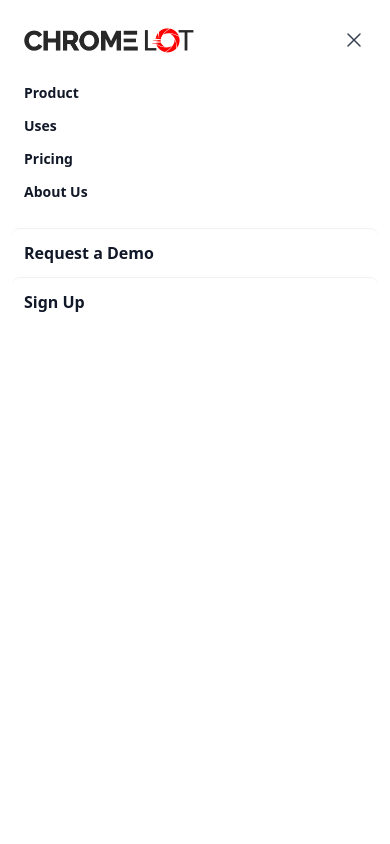
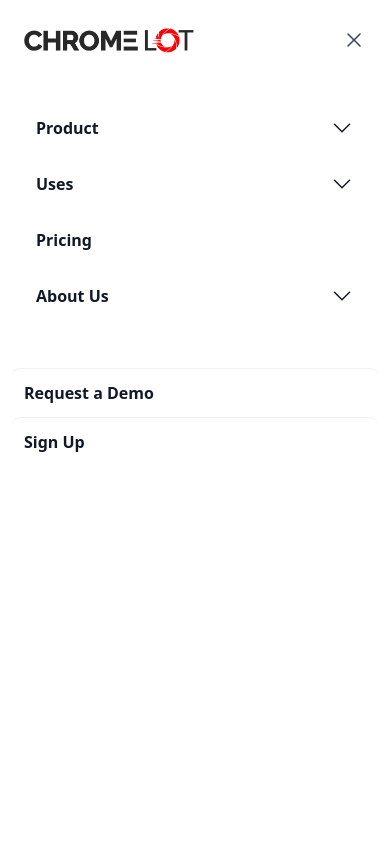
Before and after one commit to torchcommercialmedia/marketingsite, a Next.js app: page / in a window 390 px wide. Both pictures are taken after a click on the button "Open main menu". Shown: the top 844 px of the page. Built offline with nearby package versions, Linux system fonts and the light colour scheme.

Commit message:
fix navbar mobile

```diff
--- a/components/Navbar.tsx
+++ b/components/Navbar.tsx
@@ -4,16 +4,189 @@ import React, { useMemo, useState } from "react";
 import { usePathname } from "next/navigation";
 import { Dialog } from "@headlessui/react";
 import Image from "next/image";
-import { HiBars3, HiXMark } from "react-icons/hi2";
+import {
+  HiBars3,
+  HiXMark,
+  HiChevronDown,
+  HiOutlineBuildingOffice2,
+  HiOutlineBuildingOffice,
+} from "react-icons/hi2";
+import { AiOutlinePaperClip } from "react-icons/ai";
 import Navigation from "./Navigation";
 import Link from "next/link";
+import { GiAutoRepair, GiCarWheel, GiGraduateCap } from "react-icons/gi";
+import {
+  MdOutlineInventory,
+  MdOutlinePayments,
+  MdOutlineReviews,
+  MdWrongLocation,
+} from "react-icons/md";
+import { BsArrowLeftRight, BsTools, BsFillCameraFill } from "react-icons/bs";
+import { RiStoreFill, RiToolsFill } from "react-icons/ri";
+import { IoCarSportSharp } from "react-icons/io5";
+import { VscWand } from "react-icons/vsc";
+import { IoMdInformationCircleOutline } from "react-icons/io";
+import { TbHelp } from "react-icons/tb";
+import { FaBlog } from "react-icons/fa";
 
 interface NavbarProps {}
 
 const Navbar: React.FC<NavbarProps> = ({}) => {
+  const [selectedMenu, setSelectedMenu] = useState<string>(null || "");
   const [mobileMenuOpen, setMobileMenuOpen] = useState(false);
   const pathname = usePathname();
 
+  const menuItems = [
+    {
+      label: "Product",
+      active: pathname === "/search",
+      href: "/product",
+      subMenuItems: [
+        {
+          icon: AiOutlinePaperClip,
+          size: 18,
+          label: "Repair Orders",
+          href: "#",
+        },
+        { icon: GiAutoRepair, size: 18, label: "2 Way SMS", href: "#" },
+        {
+          icon: MdWrongLocation,
+          size: 18,
+          label: "Mobile Dispatch",
+          href: "#",
+        },
+        {
+          icon: BsArrowLeftRight,
+          size: 18,
+          label: "Vendor/Dealer Integration",
+          href: "#",
+        },
+        {
+          icon: BsTools,
+          size: 18,
+          label: "Reconditioning Management",
+          href: "#",
+        },
+        {
+          icon: MdOutlinePayments,
+          size: 18,
+          label: "Invoice & Payments",
+          href: "#",
+        },
+        {
+          icon: RiStoreFill,
+          size: 18,
+          label: "Merchandising Tools",
+          href: "#",
+        },
+        {
+          icon: MdOutlineInventory,
+          size: 18,
+          label: "Inventory Management",
+          href: "#",
+        },
+        { icon: BsTools, size: 18, label: "Parts Procurement", href: "#" },
+        {
+          icon: MdOutlinePayments,
+          size: 18,
+          label: "Dashboard & Reporting",
+          href: "#",
+        },
+      ],
+    },
+    {
+      label: "Uses",
+      active: pathname === "/search",
+      href: "/uses",
+      subMenuItems: [
+        {
+          icon: IoCarSportSharp,
+          size: 18,
+          label: "Classic & Exotic Dealers",
+          href: "#",
+        },
+        {
+          icon: RiToolsFill,
+          size: 18,
+          label: "Mobile Repair Shops",
+          href: "#",
+        },
+        {
+          icon: VscWand,
+          size: 18,
+          label: "Wrap Shop",
+          href: "#",
+        },
+        {
+          icon: BsFillCameraFill,
+          size: 18,
+          label: "Auto Photography",
+          href: "#",
+        },
+        {
+          icon: IoMdInformationCircleOutline,
+          size: 18,
+          label: "Mobile Detail",
+          href: "#",
+        },
+        {
+          icon: GiCarWheel,
+          size: 18,
+          label: "Wheel Refinishing",
+          href: "#",
+        },
+      ],
+    },
+    {
+      label: "Pricing",
+      active: pathname === "/search",
+      href: "/pricing",
+      subMenuItems: [],
+    },
+    {
+      label: "About Us",
+      active: pathname === "/search",
+      href: "/aboutus",
+      subMenuItems: [
+        {
+          icon: GiGraduateCap,
+          size: 18,
+          label: "Careers",
+          href: "#",
+        },
+        {
+          icon: HiOutlineBuildingOffice2,
+          size: 18,
+          label: "Agency Services",
+          href: "#",
+        },
+        {
+          icon: TbHelp,
+          size: 18,
+          label: "Help Center",
+          href: "#",
+        },
+        {
+          icon: MdOutlineReviews,
+          size: 18,
+          label: "Customer Reviews",
+          href: "#",
+        },
+        {
+          icon: HiOutlineBuildingOffice,
+          size: 18,
+          label: "About the Company",
+          href: "#",
+        },
+        {
+          icon: FaBlog,
+          size: 18,
+          label: "Blog",
+          href: "#",
+        },
+      ],
+    },
+  ];
   const routes = useMemo(
     () => [
       {
@@ -120,15 +293,55 @@ const Navbar: React.FC<NavbarProps> = ({}) => {
           </div>
           <div className="mt-6 flow-root">
             <div className="-my-6 divide-y divide-gray-500/10">
-              <div className="space-y-2 py-6">
-                {routes.map((item) => (
-                  <Navigation
-                    label={item.label}
-                    active={item.active}
-                    href={item.href}
-                    key={item.label}
-                  ></Navigation>
-                ))}
+              <div className=" py-6 justify-between flex flex-col">
+                <div className="space-y-2 py-6">
+                  {menuItems.map((item) => (
+                    <div key={item.label}>
+                      <button
+                        type="button"
+                        className={`flex items-center justify-between w-full px-3 py-2.5 rounded-lg text-base font-semibold leading-7 text-gray-900 ${
+                          selectedMenu === item.label
+                            ? "bg-gray-100"
+                            : "hover:bg-gray-50"
+                        }`}
+                        onClick={() =>
+                          setSelectedMenu(
+                            selectedMenu === item.label ? "" : item.label
+                          )
+                        }
+                      >
+                        {item.label}
+                        {item.subMenuItems.length > 0 && (
+                          <HiChevronDown
+                            className={`h-6 w-6 transform ${
+                              selectedMenu === item.label ? "rotate-180" : ""
+                            }`}
+                            aria-hidden="true"
+                          />
+                        )}
+                      </button>
+                      {selectedMenu === item.label && (
+                        <div className="pl-6 mt-2">
+                          {/* Render sub-menu items here */}
+                          {item.subMenuItems.map((subItem) => (
+                            <div
+                              key={subItem.label}
+                              className="flex items-center space-x-1"
+                            >
+                              <subItem.icon size={subItem.size} />
+                              <Link
+                                href={subItem.href}
+                                className="-mx-3 block rounded-lg px-3 py-2.5 font-normal text-base leading-7 text-gray-900 hover:bg-gray-50"
+                              >
+                                {subItem.label}
+                              </Link>
+                            </div>
+                          ))}
+                        </div>
+                      )}
+                    </div>
+                  ))}
+                </div>
               </div>
               <Link
                 href="#"
```
